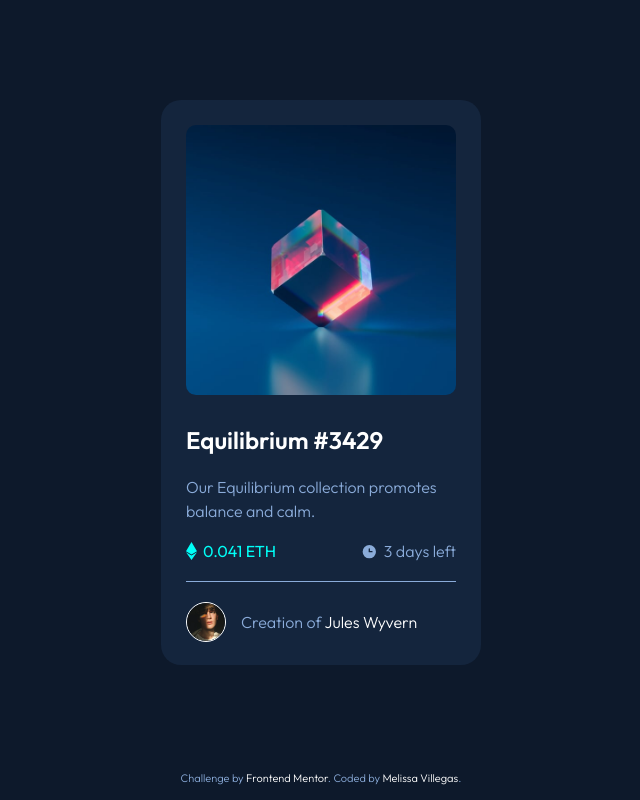
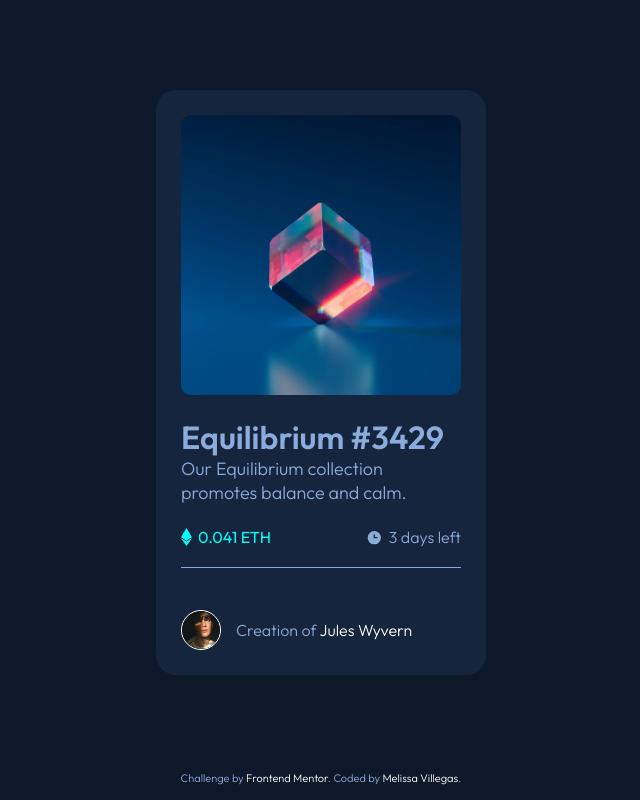
Before and after one commit to melissavi08/nft-preview-card-component, a plain HTML site: page index.html in a window 1280 px wide. Shown: the whole page, without its empty margins (319-959 px from the left). Drawn offline with Linux system fonts and the light colour scheme.

Commit message:
card display + card-image width and height changed + card-text elements margin commented

```diff
--- a/css/style.css
+++ b/css/style.css
@@ -43,8 +43,10 @@ a:hover {
 }
 
 .card {
-  width: 320px;
-  height: 565px;
+  display: grid;
+  align-content: space-between;
+  width: 330px;
+  height: 585px;
   margin: 25px;
   padding: 25px;
   border-radius: 20px;
@@ -53,8 +55,8 @@ a:hover {
 
 .card-image {
   position: relative;
-  width: 270px;
-  height: 270px;
+  width: 100%;
+  height: 280px;
   border-radius: 10px;
   overflow: hidden;
 }
@@ -83,13 +85,14 @@ a:hover {
 
 .card-text a {
   display: inline-block;
-  margin-top: 30px;
+  /* margin-top: 30px; */
   font-size: 24px;
   font-weight: 600;
 }
 
 .card-text p {
-  margin: 18px 0px;
+  /* margin: 18px 0px; */
+  font-size: 18px;
   line-height: 24px;
 }
 
--- a/index.html
+++ b/index.html
@@ -30,7 +30,7 @@
           <div class="card-image-overlay"></div>
         </figure>
         <div class="card-text">
-          <h1><a href="">Equilibrium #3429</a></h1>
+          <h1>Equilibrium #3429</h1>
           <p>Our Equilibrium collection promotes balance and calm.</p>
         </div>
         <div class="card-details-container">
```
